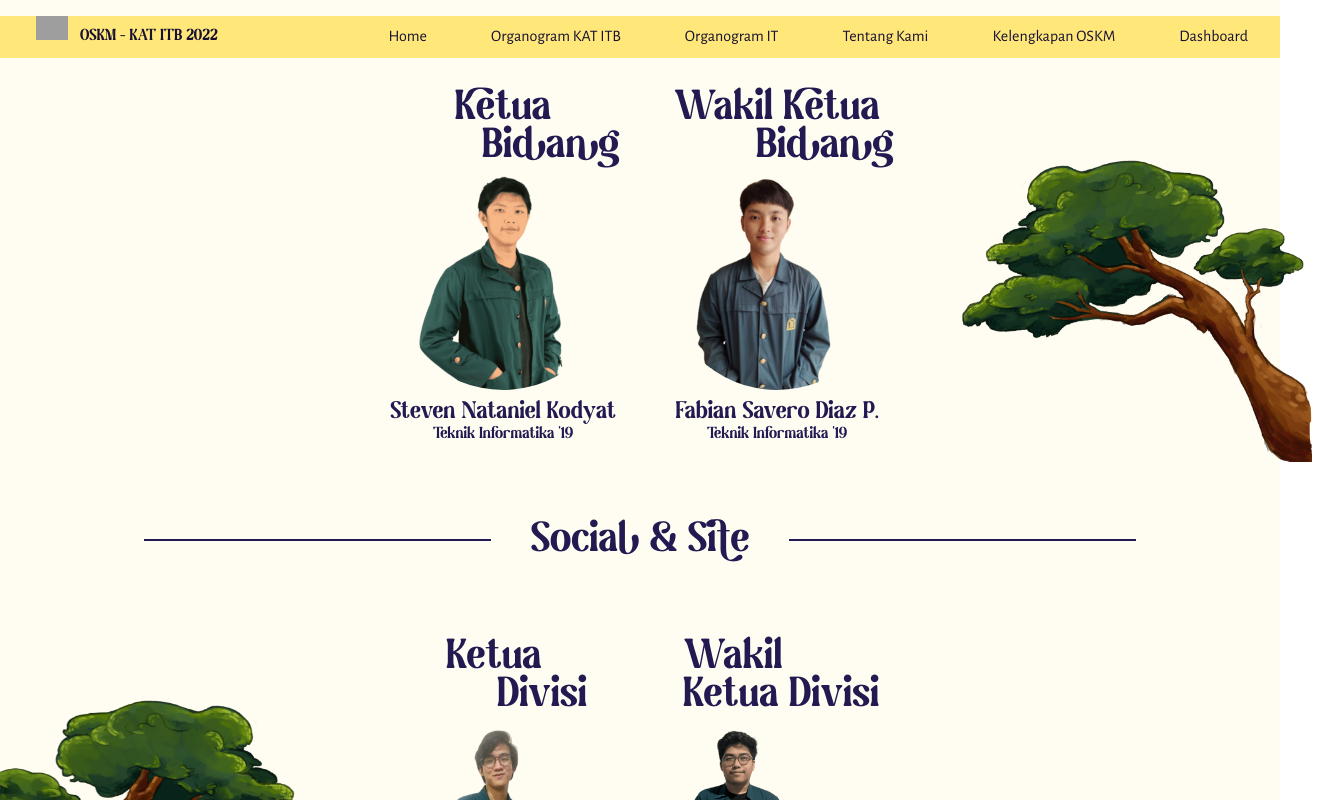
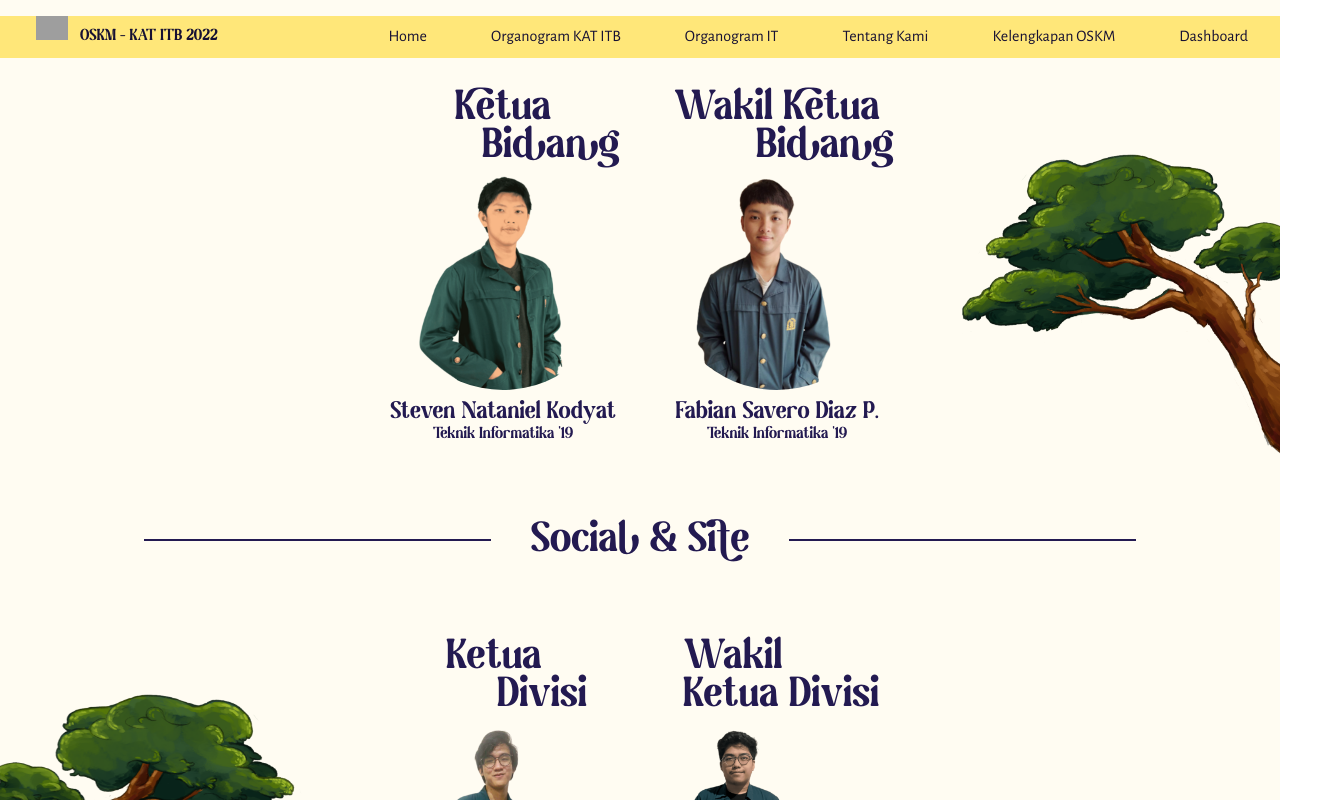
Before and after one commit to KATITB22/site-fe, a React (Vite) app: page /organogram-it in a window 1280 px wide. Shown: the top 800 px of the page, 1320 px wide, since content can reach past the window. Built offline with nearby package versions, Linux system fonts and the light colour scheme; grey boxes are pictures that could not be loaded.

Commit message:
fix overflow issue

```diff
--- a/src/containers/OrganogramDivisiIT.tsx
+++ b/src/containers/OrganogramDivisiIT.tsx
@@ -59,8 +59,9 @@ const OrganogramDivisiIT: React.FC<OrganogramDivisiITProps> = ({
 }) => {
   return (
     <div
-      className={`${isDarkMode ? 'bg-[#2F4250]' : 'bg-[#FFFCF2]'
-        } w-[100vw] xs:py-24 xs:px-20 sm:px-36 py-80`}
+      className={`${
+        isDarkMode ? 'bg-[#2F4250]' : 'bg-[#FFFCF2]'
+      } w-[100vw] xs:py-24 xs:px-20 sm:px-36 py-80`}
     >
       <div className="flex flex-col gap-y-20">
         <div className="flex xs:flex-col md:flex-row justify-center gap-x-10 gap-y-10">
--- a/src/pages/DivisiIT.tsx
+++ b/src/pages/DivisiIT.tsx
@@ -5,7 +5,7 @@ import OrganogramGraphics from '../components/OrganogramGraphics';
 
 const DivisiIT: React.FC = () => {
   return (
-    <div className='overflow-hidden'>
+    <div className="relative overflow-x-hidden">
       <OrganogramGraphics />
       <OrganogramDivisiIT isDarkMode={false} />
       <Footer organogram isDarkMode={false} />
```
